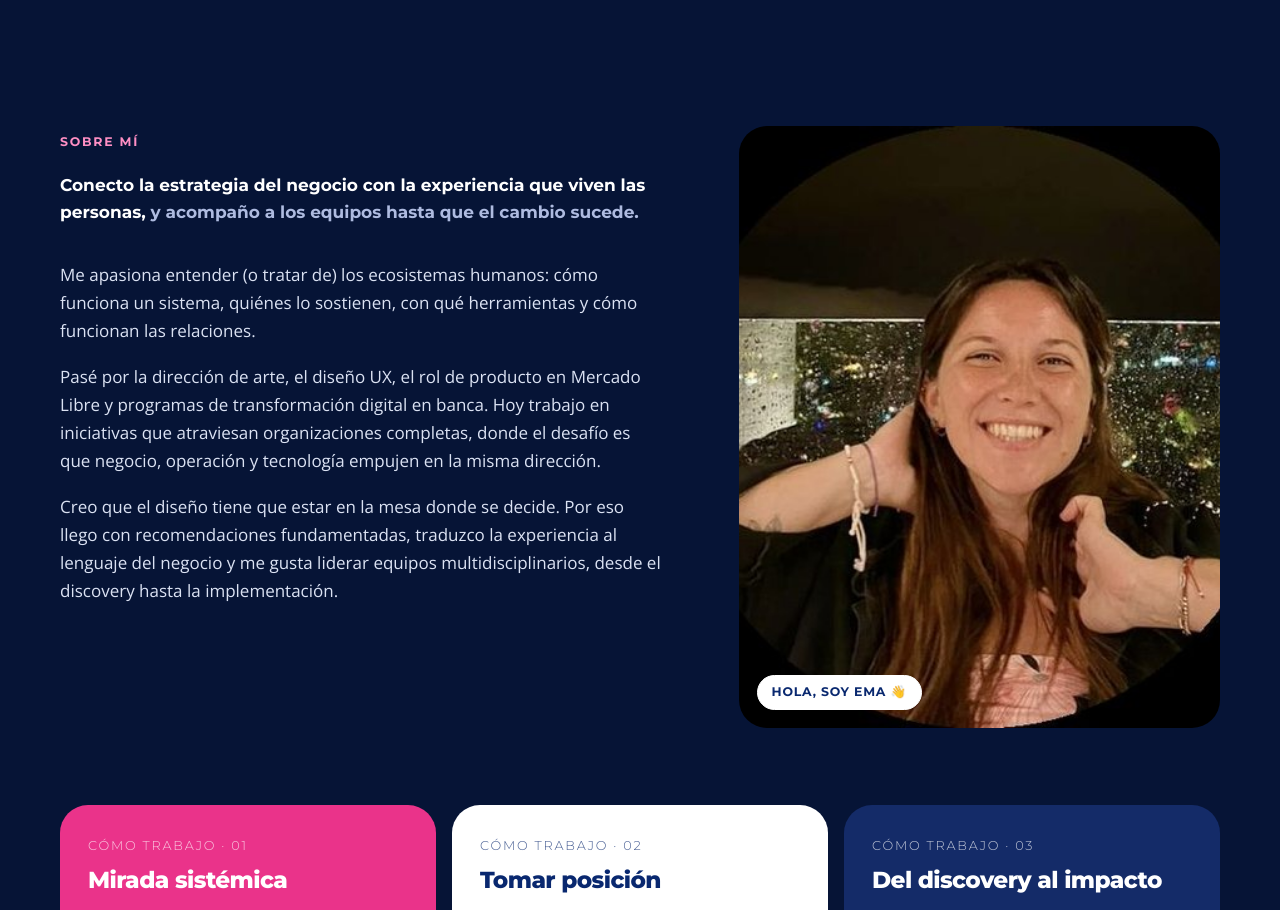
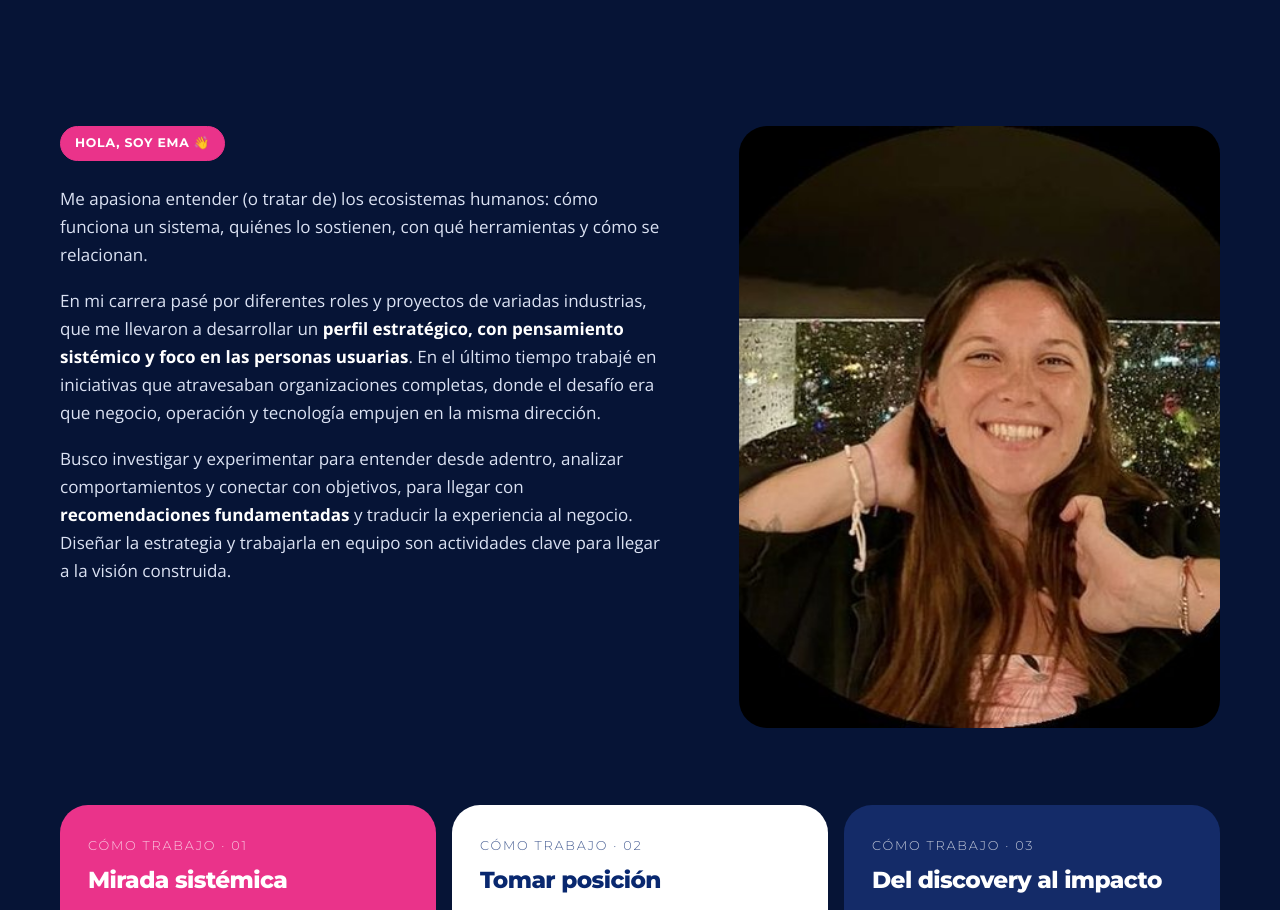
Before and after one commit to emilialodigiani/portfolio, a plain HTML site: page index.html in a window 1280 px wide. Shown: the part 769-1679 px from the top of the page. Drawn offline with nearby package versions, Linux system fonts and the light colour scheme.

Commit message:
Sobre mí: texto nuevo
Co-Authored-By: Claude Opus 5.5 <noreply@anthropic.com>
Claude-Session: https://claude.ai/code/session_0154b3AFknc8xnA5S2t84Vmo

```diff
--- a/index.html
+++ b/index.html
@@ -46,17 +46,15 @@
     <div class="wrap">
       <div class="about-grid">
         <div>
-          <span class="eyebrow">Sobre mí</span>
-          <p class="about-statement" style="margin-top:18px">Conecto la estrategia del negocio con la experiencia que viven las personas, <span class="soft">y acompaño a los equipos hasta que el cambio sucede.</span></p>
-          <div class="about-text">
-            <p>Me apasiona entender (o tratar de) los ecosistemas humanos: cómo funciona un sistema, quiénes lo sostienen, con qué herramientas y cómo funcionan las relaciones.</p>
-            <p>Pasé por la dirección de arte, el diseño UX, el rol de producto en Mercado Libre y programas de transformación digital en banca. Hoy trabajo en iniciativas que atraviesan organizaciones completas, donde el desafío es que negocio, operación y tecnología empujen en la misma dirección.</p>
-            <p>Creo que el diseño tiene que estar en la mesa donde se decide. Por eso llego con recomendaciones fundamentadas, traduzco la experiencia al lenguaje del negocio y me gusta liderar equipos multidisciplinarios, desde el discovery hasta la implementación.</p>
+          <span class="pill pill--magenta">Hola, soy Ema 👋</span>
+          <div class="about-text" style="margin-top:24px">
+            <p>Me apasiona entender (o tratar de) los ecosistemas humanos: cómo funciona un sistema, quiénes lo sostienen, con qué herramientas y cómo se relacionan.</p>
+            <p>En mi carrera pasé por diferentes roles y proyectos de variadas industrias, que me llevaron a desarrollar un <strong>perfil estratégico, con pensamiento sistémico y foco en las personas usuarias</strong>. En el último tiempo trabajé en iniciativas que atravesaban organizaciones completas, donde el desafío era que negocio, operación y tecnología empujen en la misma dirección.</p>
+            <p>Busco investigar y experimentar para entender desde adentro, analizar comportamientos y conectar con objetivos, para llegar con <strong>recomendaciones fundamentadas</strong> y traducir la experiencia al negocio. Diseñar la estrategia y trabajarla en equipo son actividades clave para llegar a la visión construida.</p>
           </div>
         </div>
         <div class="about-photo">
           <img src="assets/img/ema.jpg" alt="Ema Lodigiani sonriendo">
-          <span class="pill">Hola, soy Ema 👋</span>
         </div>
       </div>
 
```
